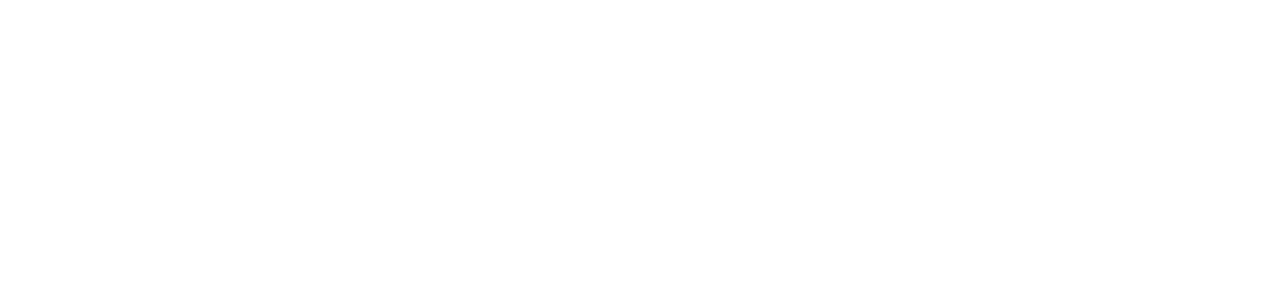
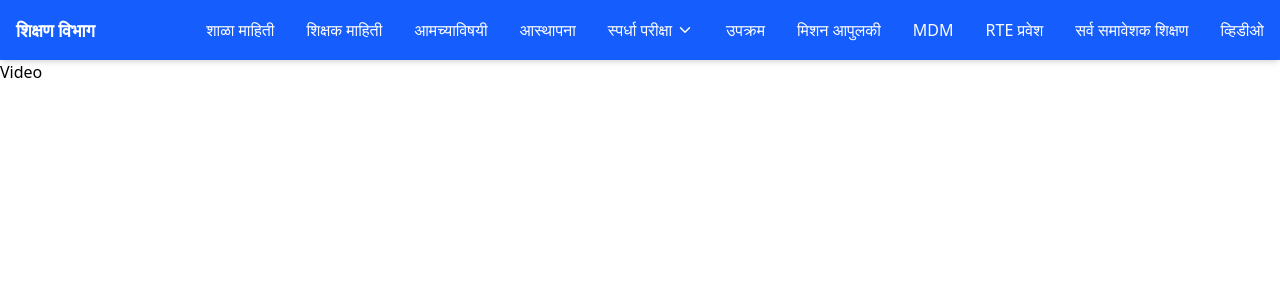
Before and after one commit to evsachin/panchayat-samiti-website, a React (Vite) app: page /video in a window 1280 px wide. Before the commit this address had no page. Shown: the top 300 px of the page. Built offline with nearby package versions, Linux system fonts and the light colour scheme.

Commit message:
added menus

```diff
--- a/index.html
+++ b/index.html
@@ -4,7 +4,8 @@
     <meta charset="UTF-8" />
     <link rel="icon" type="image/svg+xml" href="./logo.jpg" />
     <meta name="viewport" content="width=device-width, initial-scale=1.0" />
-    <title>पारनेर पंचायत समिती </title>
+    <title>शिक्षण विभाग
+   पंचायत समिती पारनेर </title>
     <link href="https://fonts.googleapis.com/css2?family=Baloo+2&display=swap" rel="stylesheet">
 
   </head>
--- a/src/components/common/Hero.jsx
+++ b/src/components/common/Hero.jsx
@@ -1,4 +1,4 @@
-import logo from "../../assets/images/logo.jpg";
+import logo1 from "../../assets/images/logo1.png";
 
 function Hero() {
   return (
@@ -12,12 +12,14 @@ function Hero() {
       {/* Animated Gradient Overlay */}
       <div className="absolute inset-0 bg-gradient-to-r from-blue-600 via-blue-500 to-purple-600 opacity-80 animate-gradient-shift"></div>
 
+      {/* Content container */}
+      <div className="relative z-10 w-full max-w-6xl px-4 flex flex-col md:flex-row items-center justify-between py-12 gap-8">
         {/* Logo illustration */}
-      <div className="w-64 md:w-64 lg:w-80 xl:w-96 relative mt-8 md:mt-0">
+        <div className="w-40 sm:w-56 md:w-64 lg:w-80 xl:w-96 relative flex-shrink-0">
           <div className="relative">
             <div className="absolute inset-0 rounded-full bg-white/10 backdrop-blur-sm border-2 border-white/30 animate-pulse-slow"></div>
             <img
-            src={logo}
+              src={logo1}
               alt="शिक्षण विभाग लोगो"
               className="relative z-10 w-full h-auto object-contain animate-float rounded-4xl"
             />
@@ -25,13 +27,14 @@ function Hero() {
             <div className="absolute -bottom-4 -right-4 w-14 md:w-20 h-14 md:h-20 rounded-full bg-blue-300/20 animate-float-delay-2"></div>
           </div>
         </div>
-      {/* Content container */}
-      <div className="relative z-10 w-full max-w-6xl px-4 flex flex-col md:flex-row items-center justify-between py-12">
+
         {/* Text content */}
         <div className="p-6 md:p-10 rounded-xl text-center md:text-left max-w-2xl backdrop-blur-sm bg-white/10 border border-white/20 shadow-2xl">
           <h1 className="text-4xl md:text-5xl lg:text-6xl font-bold mb-6 font-heading tracking-tight leading-tight">
-            पारनेर पंचायत समिती <span className="block">शिक्षण विभाग</span>
+            <span className="block">शिक्षण विभाग</span>पारनेर पंचायत समिती
           </h1>
+
+          <h1>ता.पारनेर जि. अहिल्यानगर</h1>
 
           <div className="w-24 h-1.5 bg-yellow-400 mx-auto md:mx-0 mb-8 rounded-full"></div>
 
--- a/src/components/layout/Navbar.jsx
+++ b/src/components/layout/Navbar.jsx
@@ -1,17 +1,40 @@
-import { useState } from "react";
+import { useState, useEffect, useRef } from "react";
 import { Link } from "react-router-dom";
 import { Menu, X, ChevronDown } from "lucide-react";
 
 function Navbar() {
   const [menuOpen, setMenuOpen] = useState(false);
   const [dropdownOpen, setDropdownOpen] = useState(false);
+  const dropdownRef = useRef();
 
   const toggleMenu = () => setMenuOpen(!menuOpen);
   const toggleDropdown = () => setDropdownOpen(!dropdownOpen);
 
+  // Close mobile menu on resize
+  useEffect(() => {
+    const handleResize = () => {
+      if (window.innerWidth >= 768) {
+        setMenuOpen(false);
+      }
+    };
+    window.addEventListener("resize", handleResize);
+    return () => window.removeEventListener("resize", handleResize);
+  }, []);
+
+  // Close dropdown on outside click
+  useEffect(() => {
+    const handleClickOutside = (e) => {
+      if (dropdownRef.current && !dropdownRef.current.contains(e.target)) {
+        setDropdownOpen(false);
+      }
+    };
+    document.addEventListener("mousedown", handleClickOutside);
+    return () => document.removeEventListener("mousedown", handleClickOutside);
+  }, []);
+
   return (
     <nav className="bg-blue-600 text-white p-4 flex items-center justify-between relative z-50 shadow-md">
-      {/* Logo / Home link */}
+      {/* Logo */}
       <Link
         to="/"
         className="text-xl font-bold font-heading hover:text-yellow-300 transition-colors"
@@ -29,24 +52,24 @@ function Navbar() {
 
       {/* Desktop Menu */}
       <div className="hidden md:flex gap-8 items-center">
-        <Link
-          to="/amachyavishayi"
-          className="hover:text-yellow-300 transition-colors"
-        >
+        <Link to="/shalamahiti" className="nav-link">
+          शाळा माहिती
+        </Link>
+        <Link to="/shikshakmahiti" className="nav-link">
+          शिक्षक माहिती
+        </Link>
+        <Link to="/amachyavishayi" className="nav-link">
           आमच्याविषयी
         </Link>
-        <Link
-          to="/asthapana"
-          className="hover:text-yellow-300 transition-colors"
-        >
+        <Link to="/asthapana" className="nav-link">
           आस्थापना
         </Link>
 
         {/* Dropdown */}
-        <div className="relative group">
+        <div className="relative group" ref={dropdownRef}>
           <button
             onClick={toggleDropdown}
-            className="flex items-center gap-1 hover:text-yellow-300 transition-colors focus:outline-none"
+            className="flex items-center gap-1 nav-link"
           >
             स्पर्धा परीक्षा{" "}
             <ChevronDown
@@ -56,47 +79,54 @@ function Navbar() {
               }`}
             />
           </button>
-          {dropdownOpen && (
-            <div className="absolute top-8 left-0 bg-blue-700 shadow-lg rounded p-2 flex flex-col gap-2 w-48 z-20 border border-blue-500">
+          <div
+            className={`absolute top-8 left-0 bg-blue-700 shadow-lg rounded p-2 flex flex-col gap-2 w-48 z-20 border border-blue-500 transition-all duration-300 ${
+              dropdownOpen
+                ? "opacity-100 translate-y-0"
+                : "opacity-0 -translate-y-4 pointer-events-none"
+            }`}
+          >
             <Link
               to="/navoday"
               onClick={() => setDropdownOpen(false)}
-                className="hover:bg-blue-600 p-2 rounded hover:text-yellow-300 transition-colors"
+              className="dropdown-link"
             >
               नवोदय परीक्षा
             </Link>
             <Link
               to="/mission-arambh"
               onClick={() => setDropdownOpen(false)}
-                className="hover:bg-blue-600 p-2 rounded hover:text-yellow-300 transition-colors"
+              className="dropdown-link"
             >
               मिशन आरंभ
             </Link>
             <Link
               to="/shishyavrutti"
               onClick={() => setDropdownOpen(false)}
-                className="hover:bg-blue-600 p-2 rounded hover:text-yellow-300 transition-colors"
+              className="dropdown-link"
             >
               शिष्यवृत्ती
             </Link>
           </div>
-          )}
         </div>
 
-        <Link to="/mdm" className="hover:text-yellow-300 transition-colors">
+        <Link to="/upakram" className="nav-link">
+          उपक्रम
+        </Link>
+        <Link to="/missionapulki" className="nav-link">
+          मिशन आपुलकी
+        </Link>
+        <Link to="/mdm" className="nav-link">
           MDM
         </Link>
-        <Link to="/rte" className="hover:text-yellow-300 transition-colors">
+        <Link to="/rte" className="nav-link">
           RTE प्रवेश
         </Link>
-        <Link
-          to="/sarvasamaveshak"
-          className="hover:text-yellow-300 transition-colors"
-        >
+        <Link to="/sarvasamaveshak" className="nav-link">
           सर्व समावेशक शिक्षण
         </Link>
-        <Link to="/upakram" className="hover:text-yellow-300 transition-colors">
-          उपक्रम
+        <Link to="/video" className="nav-link">
+          व्हिडीओ
         </Link>
       </div>
 
@@ -108,26 +138,24 @@ function Navbar() {
             : "opacity-0 -translate-y-6 pointer-events-none"
         }`}
       >
-        <Link
-          to="/amachyavishayi"
-          onClick={toggleMenu}
-          className="hover:text-yellow-300 transition-colors p-2 hover:bg-blue-600 rounded"
-        >
+        <Link to="/shalamahiti" onClick={toggleMenu} className="mobile-link">
+          शाळा माहिती
+        </Link>
+        <Link to="/shikshakmahiti" onClick={toggleMenu} className="mobile-link">
+          शिक्षक माहिती
+        </Link>
+        <Link to="/amachyavishayi" onClick={toggleMenu} className="mobile-link">
           आमच्याविषयी
         </Link>
-        <Link
-          to="/asthapana"
-          onClick={toggleMenu}
-          className="hover:text-yellow-300 transition-colors p-2 hover:bg-blue-600 rounded"
-        >
+        <Link to="/asthapana" onClick={toggleMenu} className="mobile-link">
           आस्थापना
         </Link>
 
-        {/* Mobile Dropdown Toggle */}
+        {/* Mobile Dropdown */}
         <div className="flex flex-col">
           <button
             onClick={toggleDropdown}
-            className="flex items-center gap-1 hover:text-yellow-300 transition-colors p-2 focus:outline-none text-left"
+            className="flex items-center gap-1 mobile-link text-left"
           >
             स्पर्धा परीक्षा{" "}
             <ChevronDown
@@ -137,15 +165,20 @@ function Navbar() {
               }`}
             />
           </button>
-          {dropdownOpen && (
-            <div className="ml-4 mt-1 flex flex-col gap-2 border-l-2 border-blue-500 pl-2">
+          <div
+            className={`ml-4 mt-1 flex flex-col gap-2 border-l-2 border-blue-500 pl-2 transition-all duration-300 ${
+              dropdownOpen
+                ? "opacity-100 max-h-96"
+                : "opacity-0 max-h-0 overflow-hidden"
+            }`}
+          >
             <Link
               to="/navoday"
               onClick={() => {
                 toggleMenu();
                 setDropdownOpen(false);
               }}
-                className="hover:text-yellow-300 transition-colors p-2 hover:bg-blue-600 rounded"
+              className="mobile-link"
             >
               नवोदय परीक्षा
             </Link>
@@ -155,7 +188,7 @@ function Navbar() {
                 toggleMenu();
                 setDropdownOpen(false);
               }}
-                className="hover:text-yellow-300 transition-colors p-2 hover:bg-blue-600 rounded"
+              className="mobile-link"
             >
               मिशन आरंभ
             </Link>
@@ -165,41 +198,34 @@ function Navbar() {
                 toggleMenu();
                 setDropdownOpen(false);
               }}
-                className="hover:text-yellow-300 transition-colors p-2 hover:bg-blue-600 rounded"
+              className="mobile-link"
             >
               शिष्यवृत्ती
             </Link>
           </div>
-          )}
         </div>
 
-        <Link
-          to="/mdm"
-          onClick={toggleMenu}
-          className="hover:text-yellow-300 transition-colors p-2 hover:bg-blue-600 rounded"
-        >
+        <Link to="/upakram" onClick={toggleMenu} className="mobile-link">
+          उपक्रम
+        </Link>
+        <Link to="/missionapulki" onClick={toggleMenu} className="mobile-link">
+          मिशन आपुलकी
+        </Link>
+        <Link to="/mdm" onClick={toggleMenu} className="mobile-link">
           MDM
         </Link>
-        <Link
-          to="/rte"
-          onClick={toggleMenu}
-          className="hover:text-yellow-300 transition-colors p-2 hover:bg-blue-600 rounded"
-        >
+        <Link to="/rte" onClick={toggleMenu} className="mobile-link">
           RTE प्रवेश
         </Link>
         <Link
           to="/sarvasamaveshak"
           onClick={toggleMenu}
-          className="hover:text-yellow-300 transition-colors p-2 hover:bg-blue-600 rounded"
+          className="mobile-link"
         >
           सर्व समावेशक शिक्षण
         </Link>
-        <Link
-          to="/upakram"
-          onClick={toggleMenu}
-          className="hover:text-yellow-300 transition-colors p-2 hover:bg-blue-600 rounded"
-        >
-          उपक्रम
+        <Link to="/video" onClick={toggleMenu} className="mobile-link">
+          व्हिडीओ
         </Link>
       </div>
     </nav>
--- a/src/components/routing/AppRouter.jsx
+++ b/src/components/routing/AppRouter.jsx
@@ -13,6 +13,7 @@ import SarvaSamaveshakShikshan from "../../pages/SarvaSamaveshakShikshan";
 import Upakram from "../../pages/Upakram";
 import Hero from "../common/Hero";
 import ShishyavruttiPariksha from "../../pages/ShishyavruttiPariksha";
+import Video from "../../pages/Video";
 
 export default function AppRouter() {
   return (
@@ -30,6 +31,8 @@ export default function AppRouter() {
         <Route path="rte" element={<RTEPravesh />} />
         <Route path="sarvasamaveshak" element={<SarvaSamaveshakShikshan />} />
         <Route path="upakram" element={<Upakram />} />
+        <Route path="video" element={<Video />} />
+        <Route path="missionapulki" element={<Video />} />
       </Route>
     </Routes>
   );
--- a/src/index.css
+++ b/src/index.css
@@ -56,3 +56,15 @@
 .animate-pulse-slow {
   animation: pulse-slow 8s ease-in-out infinite;
 }
+
+.nav-link {
+  @apply hover:text-yellow-300 transition-colors;
+}
+
+.dropdown-link {
+  @apply hover:bg-blue-600 p-2 rounded hover:text-yellow-300 transition-colors;
+}
+
+.mobile-link {
+  @apply hover:text-yellow-300 transition-colors p-2 hover:bg-blue-600 rounded;
+}
--- /dev/null
+++ b/src/pages/Video.jsx
@@ -0,0 +1,7 @@
+import React from 'react'
+
+export default function Video() {
+  return (
+    <div>Video</div>
+  )
+}
```
Also changed, not shown: src/pages/Missionapulki.jsx (added, +7 -0 lines), src/pages/Shikshakmahiti.jsx (added, +7 -0 lines), src/assets/images/logo1.png (added). Lines whose indentation alone changed are shown as unchanged.
